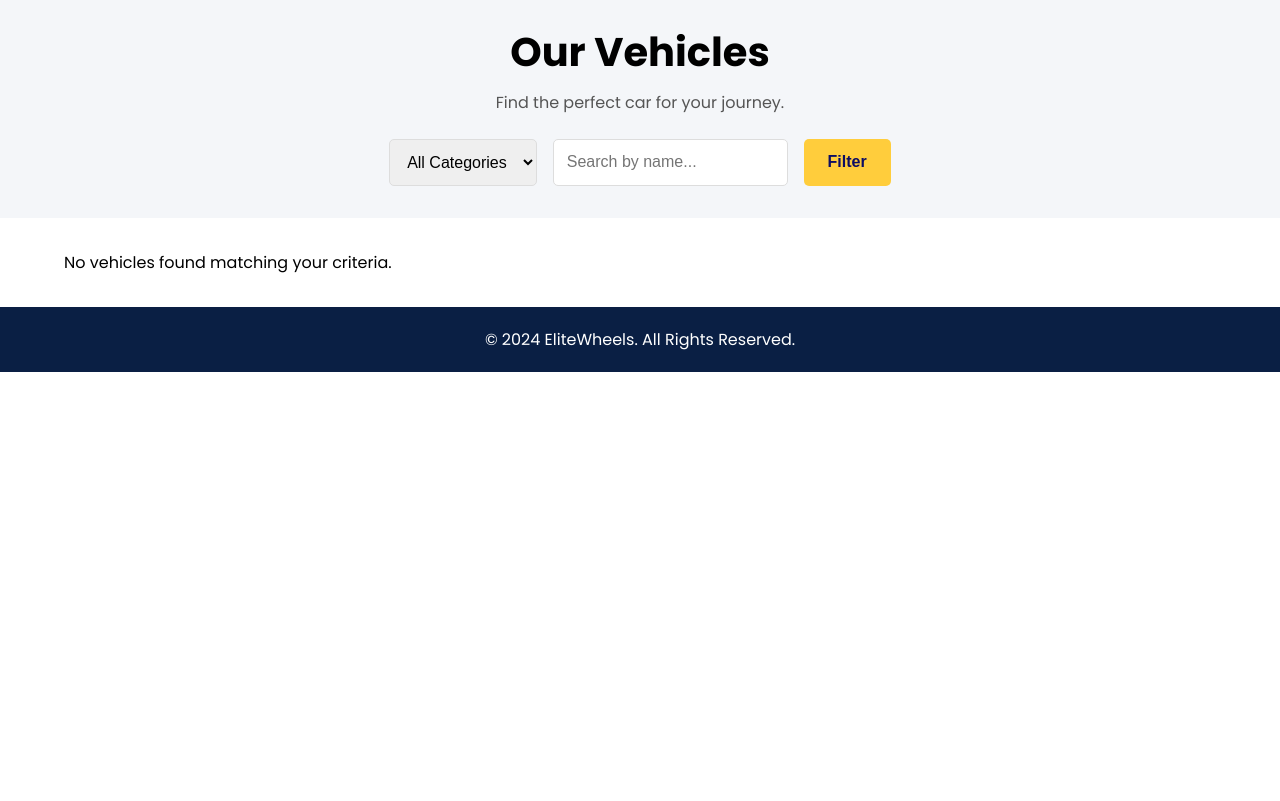
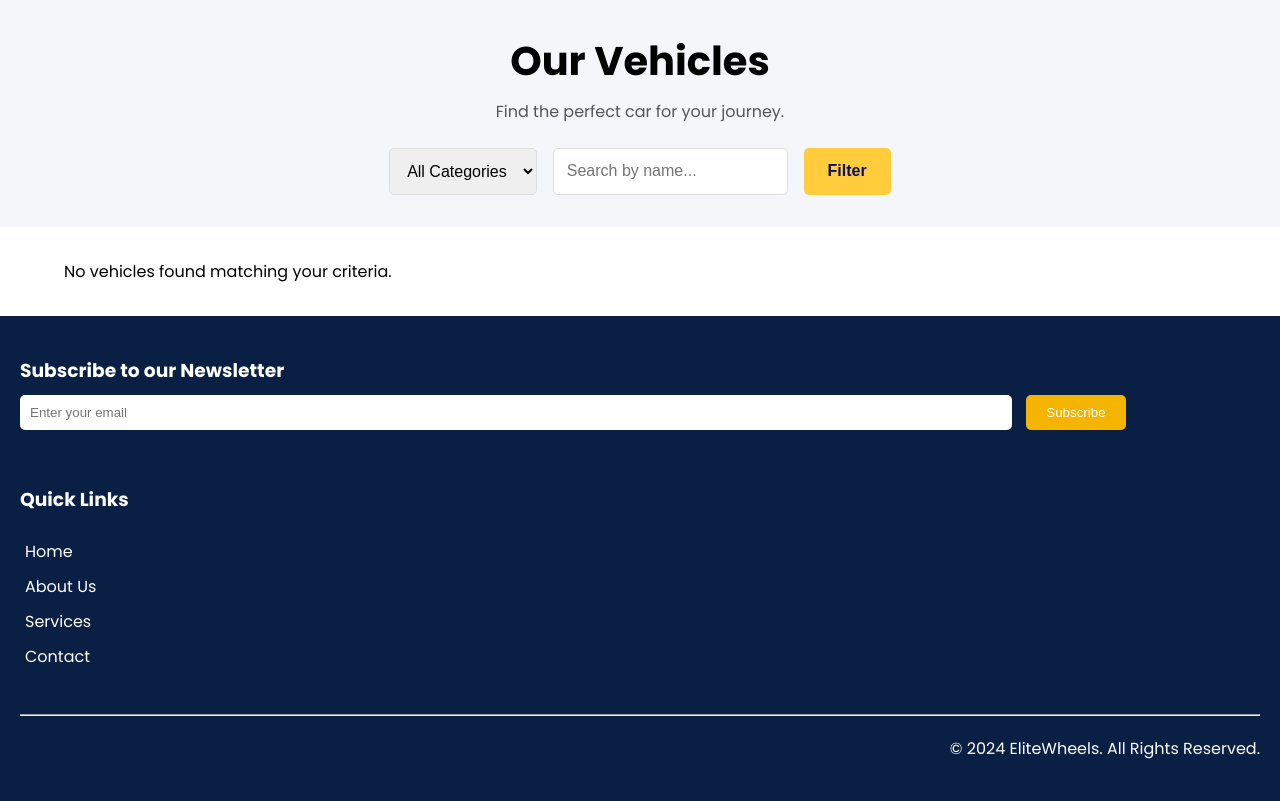
Before and after one commit to WazeemAkthar/EliteWheels, a PHP site: page /cars.php in a window 1280 px wide. Shown: the part 68-869 px from the top of the page. Before the commit the page ends 440 px from the top, so only its background shows below. Run offline with PHP 8.4, Linux system fonts and the light colour scheme; data that the repository does not hold is empty; some libraries are stand-ins or nearby versions.

Commit message:
update 5

```diff
--- a/database/sql_setup.sql
+++ b/database/sql_setup.sql
@@ -75,3 +75,9 @@ CREATE TABLE bookings (
     FOREIGN KEY (car_id) REFERENCES vehicles(id) ON DELETE CASCADE,
     FOREIGN KEY (user_id) REFERENCES users(id) ON DELETE CASCADE
 );
+
+CREATE TABLE subscriptions (
+    id INT AUTO_INCREMENT PRIMARY KEY,
+    email VARCHAR(255) NOT NULL,
+    subscribed_at TIMESTAMP DEFAULT CURRENT_TIMESTAMP
+);
--- a/frontend/footer.php
+++ b/frontend/footer.php
@@ -1,11 +1,172 @@
-<!-- footer.html -->
-<footer
-  style="
+<?php
+if ($_SERVER['REQUEST_METHOD'] == 'POST') {
+  $data = json_decode(file_get_contents('php://input'), true);
+  $email = $data['email'];
+
+  // Database configuration
+  $host = 'localhost';
+  $user = 'root';
+  $password = '';
+  $database = 'car_rental_system';
+
+  $conn = new mysqli($host, $user, $password, $database);
+
+  if ($conn->connect_error) {
+    http_response_code(500);
+    echo json_encode(["message" => "Database connection failed"]);
+    exit();
+  }
+
+  $stmt = $conn->prepare("INSERT INTO subscriptions (email) VALUES (?)");
+  $stmt->bind_param("s", $email);
+
+  if ($stmt->execute()) {
+    http_response_code(200);
+    echo json_encode(["message" => "Subscription successful"]);
+  } else {
+    http_response_code(500);
+    echo json_encode(["message" => "Failed to save subscription"]);
+  }
+
+  $stmt->close();
+  $conn->close();
+}
+?>
+<!DOCTYPE html>
+<html lang="en">
+
+<head>
+  <meta charset="UTF-8">
+  <meta name="viewport" content="width=device-width, initial-scale=1.0">
+  <title>Document</title>
+</head>
+<style>
+  .footer-link {
+    text-decoration: none;
+    color: #fff;
+    position: relative;
+  }
+
+  .footer-link::after {
+    content: "";
+    position: absolute;
+    width: 0;
+    height: 2px;
+    background-color: #f4b400;
+    left: 0;
+    bottom: -2px;
+    transition: width 0.3s ease-in-out;
+  }
+
+  .footer-link:hover::after {
+    width: 100%;
+  }
+
+  li {
+    padding: 5px;
+  }
+</style>
+
+<body>
+  <!-- footer.html -->
+  <footer style="
     background-color: #0a1f44;
-    padding: 20px;
+    padding: 40px 20px;
     color: #fff;
-    text-align: center;
-  "
->
-  <p>&copy; 2024 EliteWheels. All Rights Reserved.</p>
-</footer>
+  ">
+    <div style="
+      display: flex;
+      justify-content: space-between;
+      align-items: start;
+      flex-wrap: wrap;
+      gap: 20px;
+      flex-direction: column;
+      align-items: stretch;
+    ">
+      <!-- Left Section: Subscribe -->
+      <div style="flex: 1;">
+        <h3>Subscribe to our Newsletter</h3>
+        <form id="subscribeForm" style="margin-top: 10px;">
+          <input type="email" name="email" placeholder="Enter your email" required style="
+            padding: 10px;
+            width: 80%;
+            border: none;
+            border-radius: 5px;
+            margin-right: 10px;
+          " />
+          <button type="submit" style="
+            padding: 10px 20px;
+            background-color: #f4b400;
+            color: #fff;
+            border: none;
+            border-radius: 5px;
+            cursor: pointer;
+          ">
+            Subscribe
+          </button>
+        </form>
+      </div>
+
+      <!-- Center Section: Links -->
+      <div style="flex: 1;">
+        <h3>Quick Links</h3>
+        <ul style="list-style: none; padding: 0; margin: 20px 0;">
+          <li>
+            <a href="#" class="footer-link" style="
+              text-decoration: none;
+              color: #fff;
+              position: relative;
+            ">
+              Home
+            </a>
+          </li>
+          <li>
+            <a href="#" class="footer-link">About Us</a>
+          </li>
+          <li>
+            <a href="#" class="footer-link">Services</a>
+          </li>
+          <li>
+            <a href="#" class="footer-link">Contact</a>
+          </li>
+        </ul>
+      </div>
+      <hr />
+      <!-- Right Section: Copyright -->
+      <div style="flex: 1; text-align: right;">
+        <p>&copy; 2024 EliteWheels. All Rights Reserved.</p>
+      </div>
+    </div>
+  </footer>
+
+  <script>
+    document.getElementById("subscribeForm").addEventListener("submit", async function (event) {
+      event.preventDefault();
+      const email = event.target.email.value;
+
+      // Post email to server
+      try {
+        const response = await fetch("http://localhost/save_subscription.php", {
+          method: "POST",
+          headers: {
+            "Content-Type": "application/json",
+          },
+          body: JSON.stringify({ email }),
+        });
+
+        if (response.ok) {
+          alert("Subscription successful!");
+        } else {
+          alert("Failed to subscribe. Please try again.");
+        }
+      } catch (error) {
+        console.error("Error:", error);
+        alert("Error while subscribing. Please try again later.");
+      }
+    });
+  </script>
+
+
+</body>
+
+</html>
```
